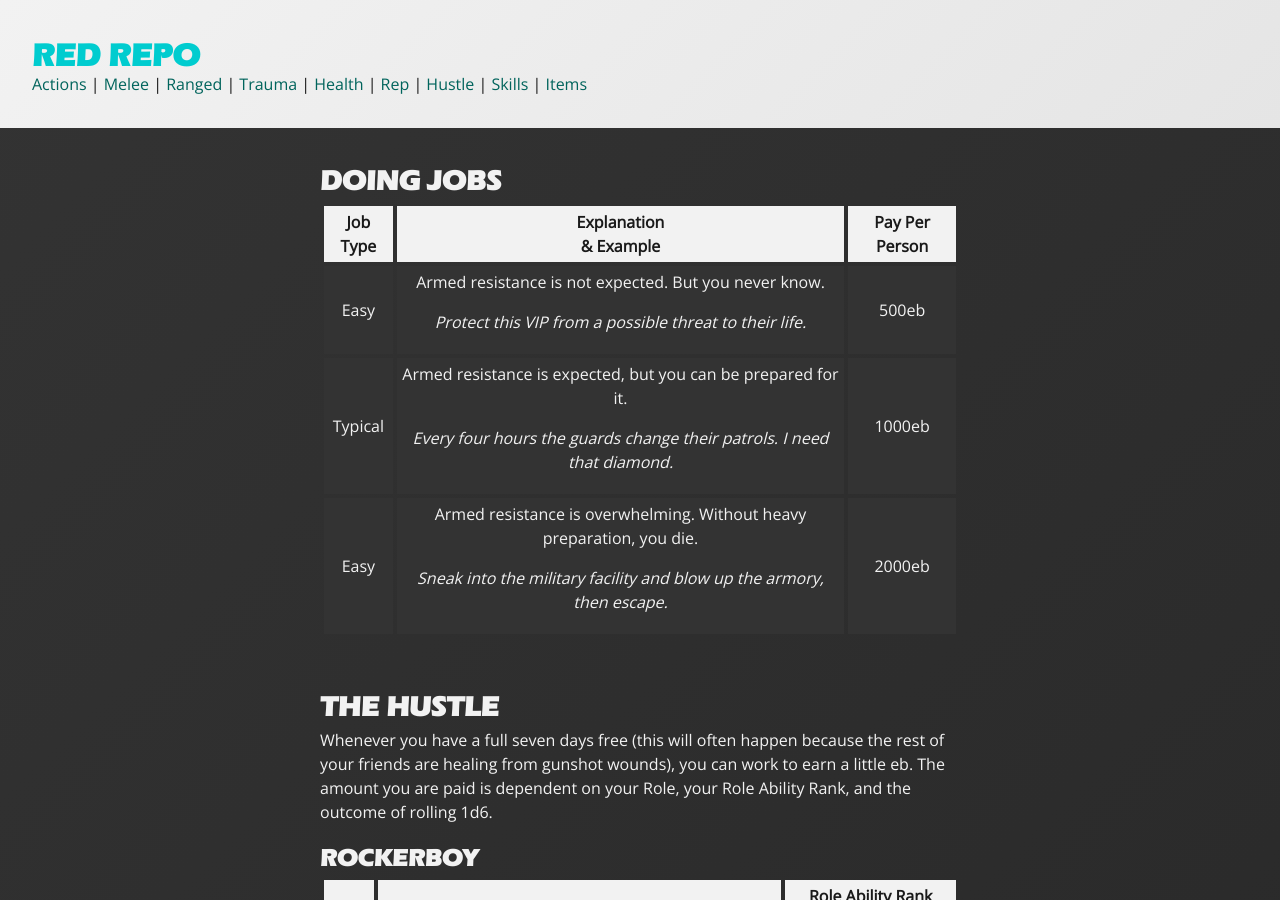
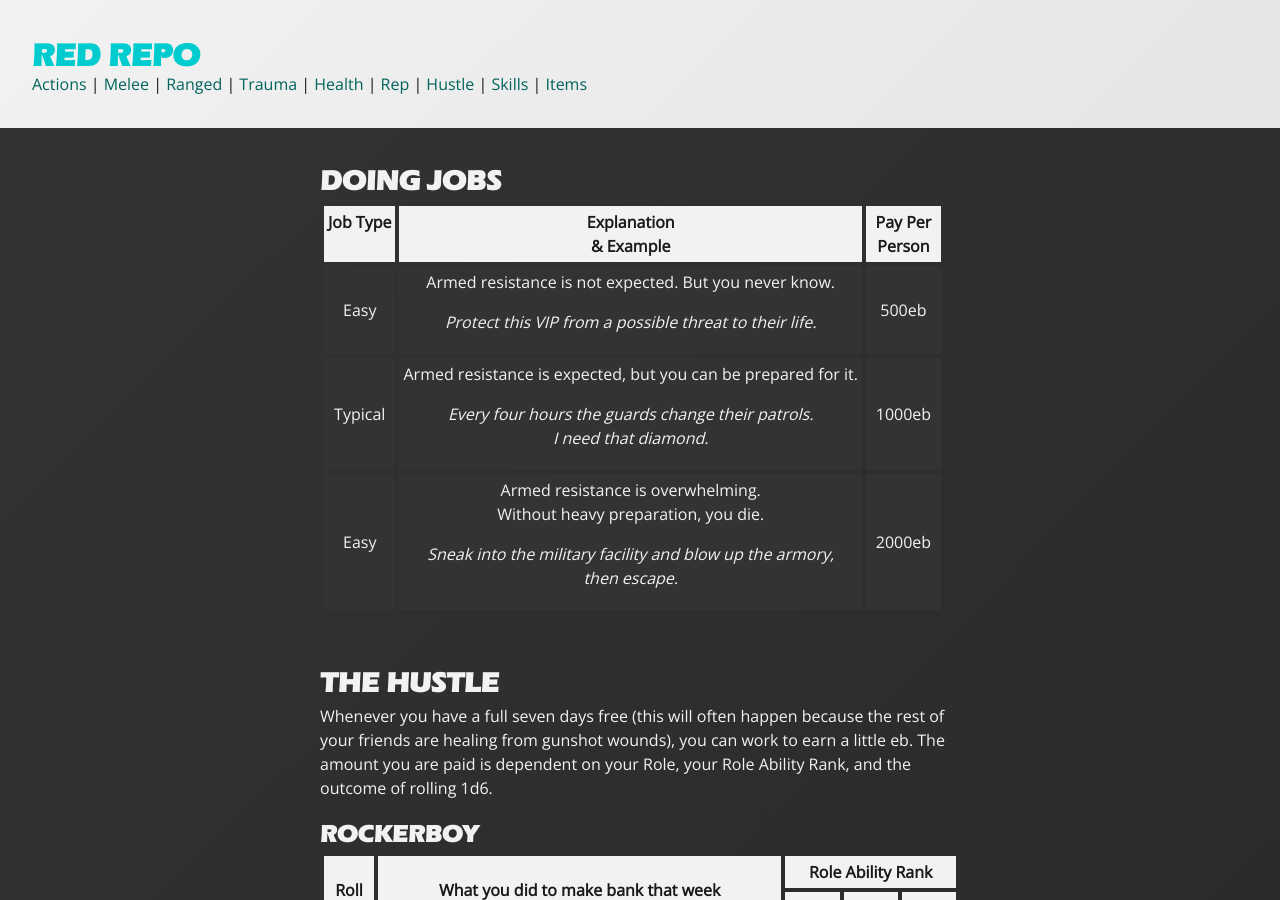
Before and after one commit to jdip/RED-Repo, a Jekyll site: the page built from docs/hustle.html, in a window 1280 px wide and 900 px high. Built offline with Jekyll 4.4.1, drawn with Linux system fonts in a browser that asks for light colours; some web fonts are replaced.

Commit message:
Update hustle.html

```diff
--- a/docs/hustle.html
+++ b/docs/hustle.html
@@ -12,7 +12,7 @@ permalink: /hustle/
         <tr>
             <th>Job Type</th>
             <th>Explanation<br> & Example</th>
-            <th>Pay Per Person</th>
+            <th width="75">Pay Per Person</th>
         </tr>
     </thead>
     <tbody>
@@ -28,15 +28,15 @@ permalink: /hustle/
         <td class="center middle">Typical</td>
         <td class="center middle">
             <p>Armed resistance is expected, but you can be prepared for it.</p>
-            <p><em>Every four hours the guards change their patrols. I need that diamond.</em></p>
+            <p><em>Every four hours the guards change their patrols.<BR> I need that diamond.</em></p>
         </td>
         <td class="center middle">1000eb</td>
     </tr>
     <tr>
         <td class="center middle">Easy</td>
         <td class="center middle">
-            <p>Armed resistance is overwhelming. Without heavy preparation, you die.</p>
-            <p><em>Sneak into the military facility and blow up the armory, then escape.</em></p>
+            <p>Armed resistance is overwhelming.<BR> Without heavy preparation, you die.</p>
+            <p><em>Sneak into the military facility and blow up the armory,<BR> then escape.</em></p>
         </td>
         <td class="center middle">2000eb</td>
     </tr>
```
